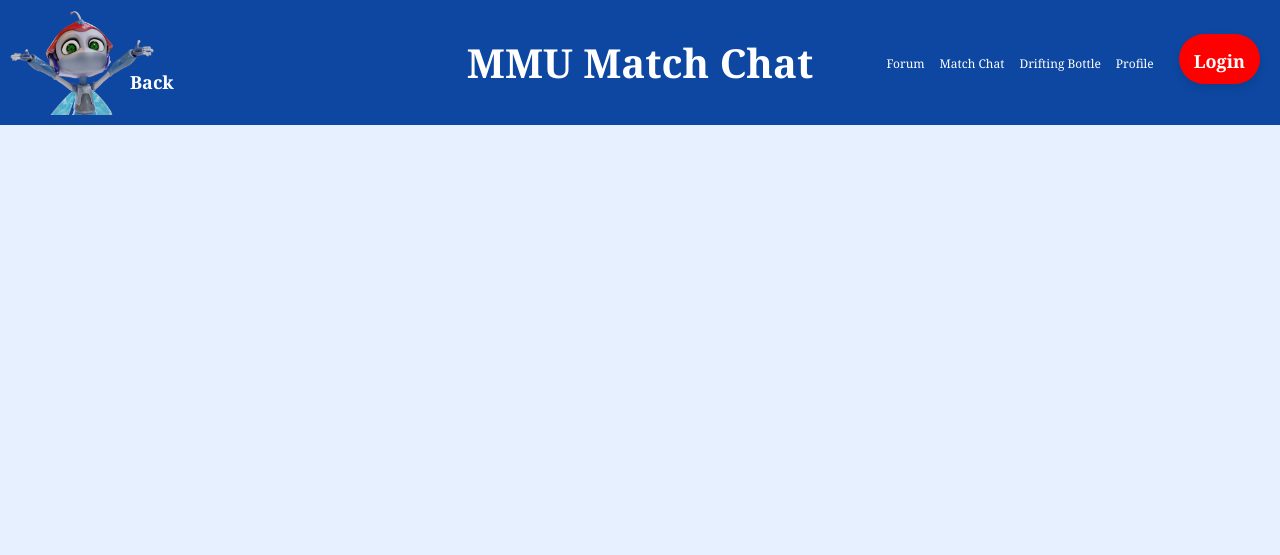
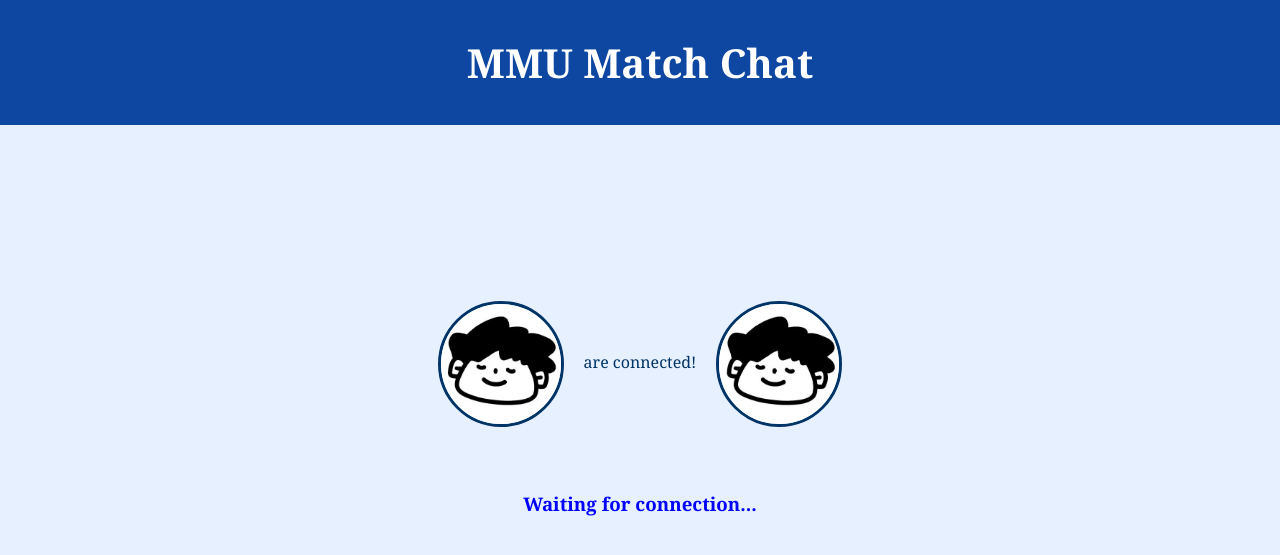
Before and after one commit to Mini-IT-Project/2520-CSP1123-TC1L-G-09, a Flask app: template src/templates/matchSuccess.html in a window 1280 px wide. Shown: the top 555 px of the page. Run offline with Flask 3, Linux system fonts and the light colour scheme; tables that the repository leaves empty hold one stand-in row (values such as "Sample post"); the template is opened without the code that fills it: values that come from a table or form of the project are taken from there, most other values are stand-ins (such as "Sample title", 1, 10 or a date in 2020).

Commit message:
match success page done

```diff
--- a/src/templates/matchSuccess.html
+++ b/src/templates/matchSuccess.html
@@ -7,24 +7,26 @@
         <title> MMU Match Chat </title>
     </head>
     <header>
-        <a href="{{url_for('main.homepage')}}" style="position: absolute; left: 80px; transform: translateX(-50%); top: -10px;">
-            <img src="{{url_for('static', filename='ebeemmu.png')}}" alt="logo" width="150" height="105" style="margin-left: 10px;">
-        </a>
-        <div style="color: white; position: absolute; left: 130px; top: 70px; font-size: 18px;">Back</div>
         <div>MMU Match Chat</div>
-        <nav>
-            <ul>
-                <li><a href="{{ url_for('forum.homepage') }}">Forum</a></li>
-                <li><a href="{{ url_for('MatchChat.home') }}">Match Chat</a></li>
-                <li><a href="{{ url_for('bottle.DriftingBottle') }}">Drifting Bottle</a></li>
-                <li><a href="{{ url_for('profile.myProfile') }}">Profile</a></li>
-                <li>
-                {% if 'user_id' in session %}
-                <span style="color: rgb(255, 255, 255); font-weight: bold;">Welcome</span>
-                {% else %}
-                <a href="{{ url_for('login.home') }}" class="homepage-login">Login</a>
-                {% endif %}
-                </li>
-            </ul>
-        </nav>
     </header>
+
+    <body>
+        <div style="display: flex; justify-content: center; margin-top: 20vh;">
+            <div class="avatar">
+                <img src="{{url_for('static', filename='avatar' ~ user1.avatar_type ~ '.png')}}" alt="avatar">
+            </div>
+            <p style="padding: 50px 20px 10px 20px;">are connected!</p>
+            <div class="avatar">
+                <img src="{{url_for('static', filename='avatar' ~ user2.avatar_type ~ '.png')}}" alt="avatar">
+            </div>
+        </div>
+        <div style="display: flex; justify-content: center; margin-top: 5vh;">
+            <h3 style="color: blue;">Waiting for connection...</h3>
+        </div>
+        <script>
+        const redirect_url = "{{ redirect_url }}";
+        setTimeout(function() {       //wait 3s
+            window.location.href = redirect_url
+        }, 3000); // 3s
+        </script>
+    </body>
```
Also changed, not shown: src/match_chat.py (+19 -4 lines), src/templates/chat_room.html (added, +30 -0 lines).
